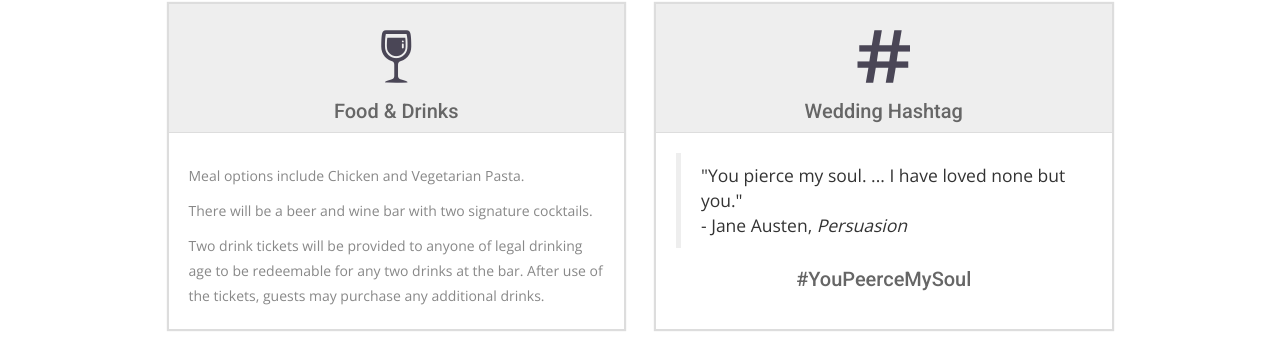
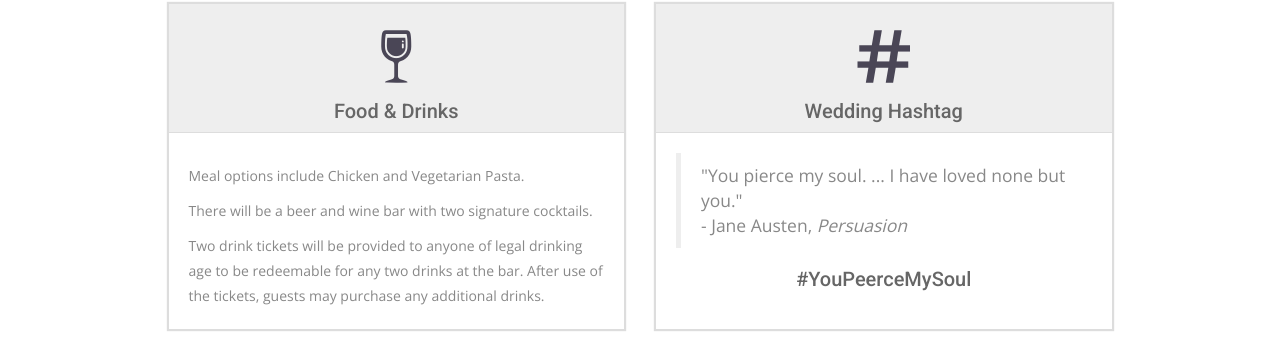
Before and after one commit to dustinpeerce/dustarah, a Jekyll site: the page built from index.html, in a window 1280 px wide and 1400 px high, scrolled down 1226 px. Shown: the part 92-450 px from the top of the window. Built offline with Jekyll 4.4.1, drawn with Linux system fonts in a browser that asks for light colours; nearby versions of some CDN libraries; some web fonts are replaced.

Commit message:
blockquote font color

```diff
--- a/css/airspace.css
+++ b/css/airspace.css
@@ -280,6 +280,9 @@ font header .navbar-default .navbar-nav li a:hover {
 #details .service-item .card-body {
   text-align: left;
   padding: 20px;
+}
+#details .service-item .card-body blockquote {
+  color: #888;
 }
 #details .service-item h4 {
   font-size: 20px;
```
